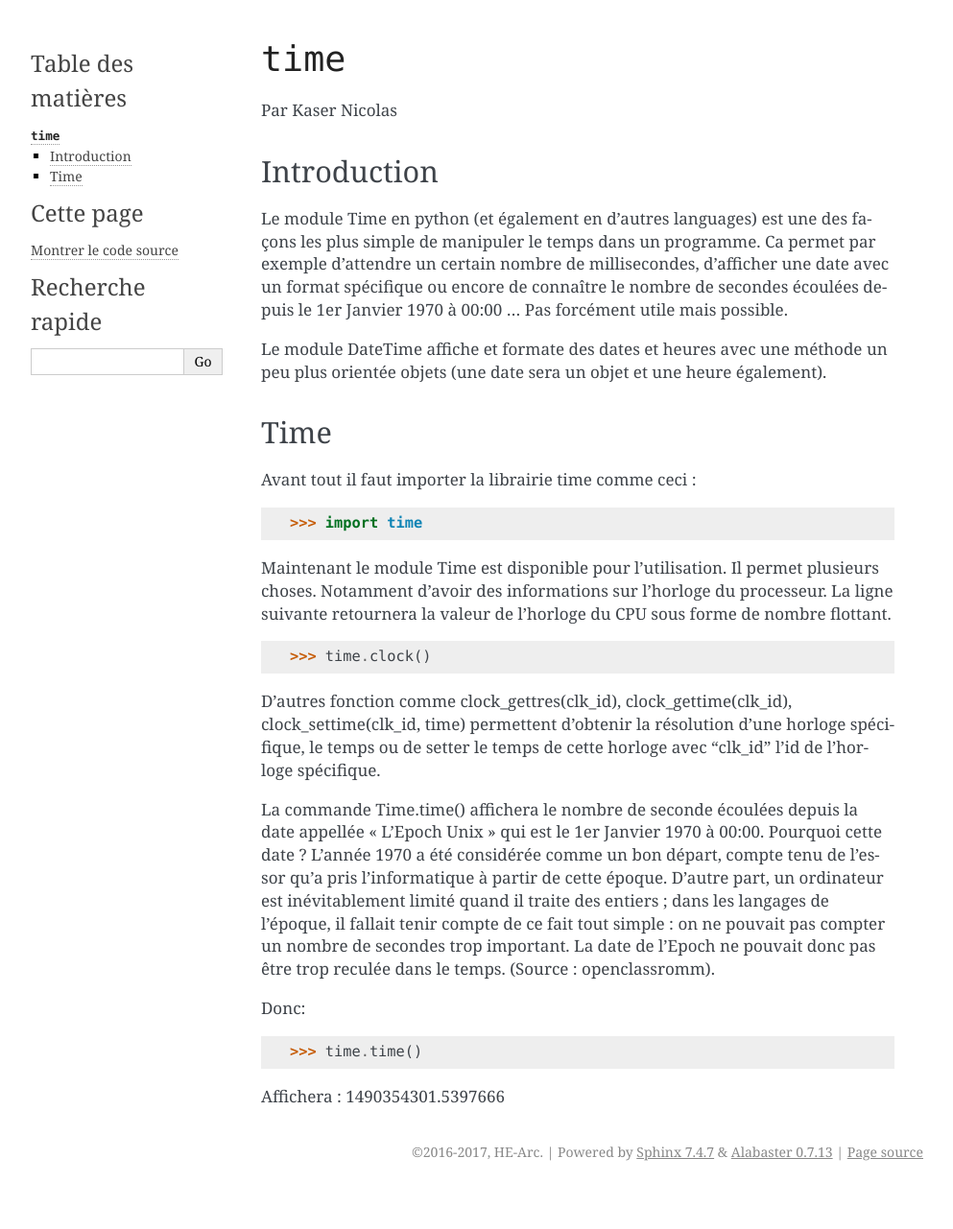
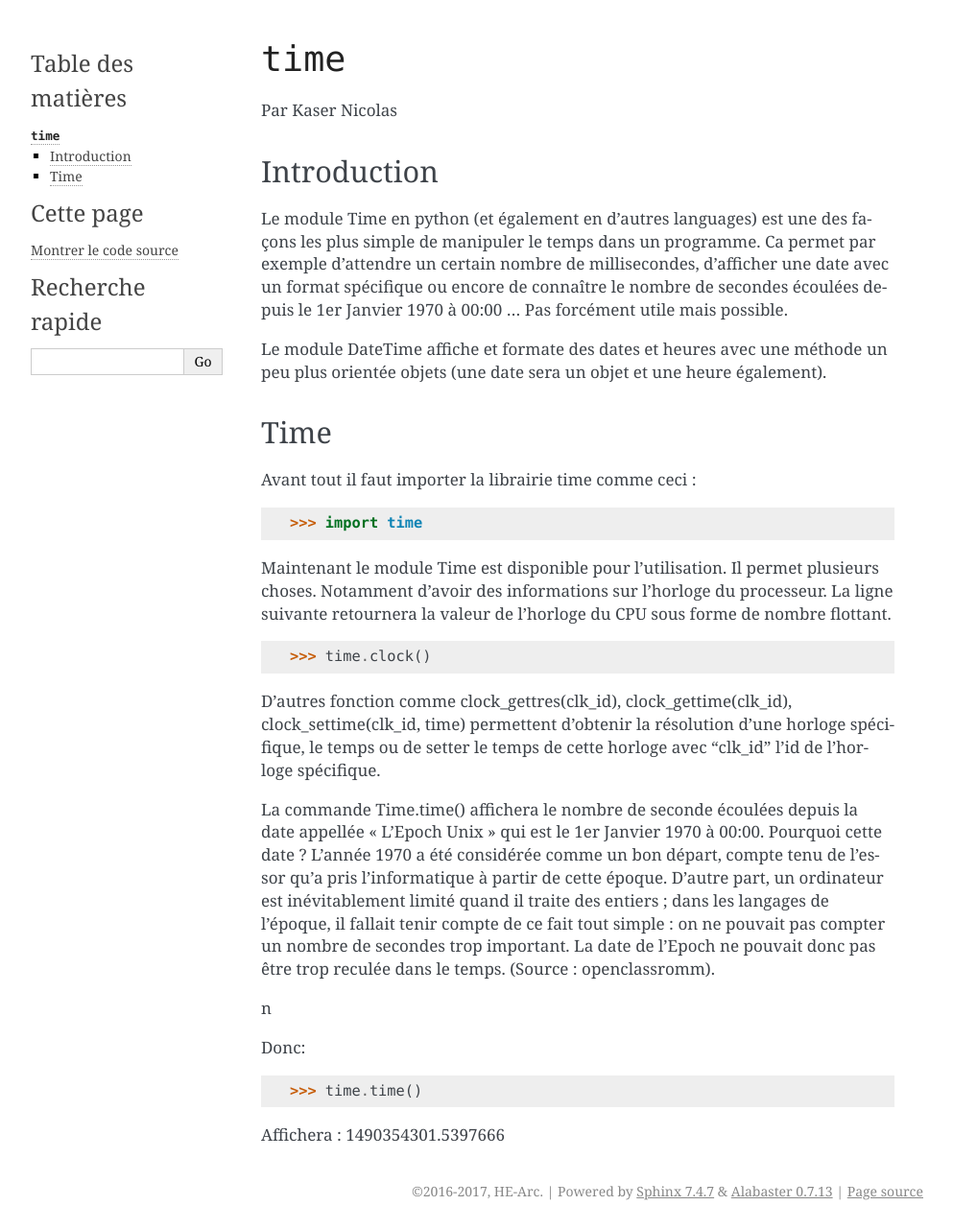
Before and after one commit to HE-Arc/livre-python, a Sphinx documentation site: the page built from source/time/index.rst, in a window 1280 px wide. Shown: the whole page at 96% size, without its empty margins (148-1141 px from the left). Built offline with Sphinx 7.4.7, drawn with Linux system fonts in a browser that asks for light colours; before the commit the page ends 1240 px from its top, so only the background shows below that.

```diff
--- a/source/time/index.rst
+++ b/source/time/index.rst
@@ -37,9 +37,7 @@ D'autres fonction comme clock_gettres(clk_id), clock_gettime(clk_id), clock_sett
 La commande Time.time() affichera le nombre de seconde écoulées depuis la date appellée "L'Epoch Unix" qui est le 1er Janvier 1970 à 00:00.
 Pourquoi cette date ? L'année 1970 a été considérée comme un bon départ, compte tenu de l'essor qu'a pris l'informatique à partir de cette époque. D'autre part, un ordinateur est inévitablement limité quand il traite des entiers ; dans les langages de l'époque, il fallait tenir compte de ce fait tout simple : on ne pouvait pas compter un nombre de secondes trop important. La date de l'Epoch ne pouvait donc pas être trop reculée dans le temps. (Source : openclassromm).
 
-
-
-
+\n
 
 Donc:
 
```
